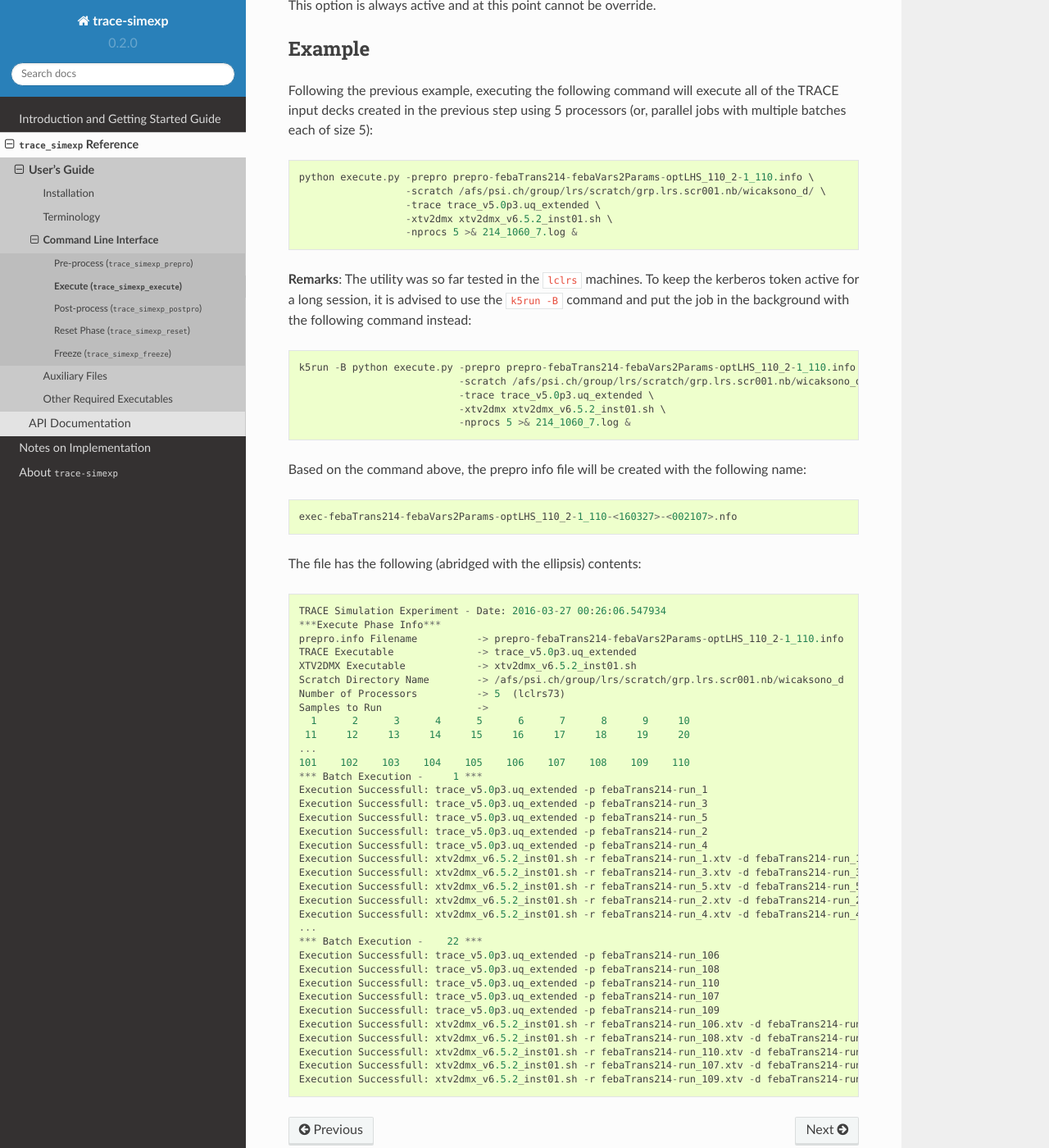
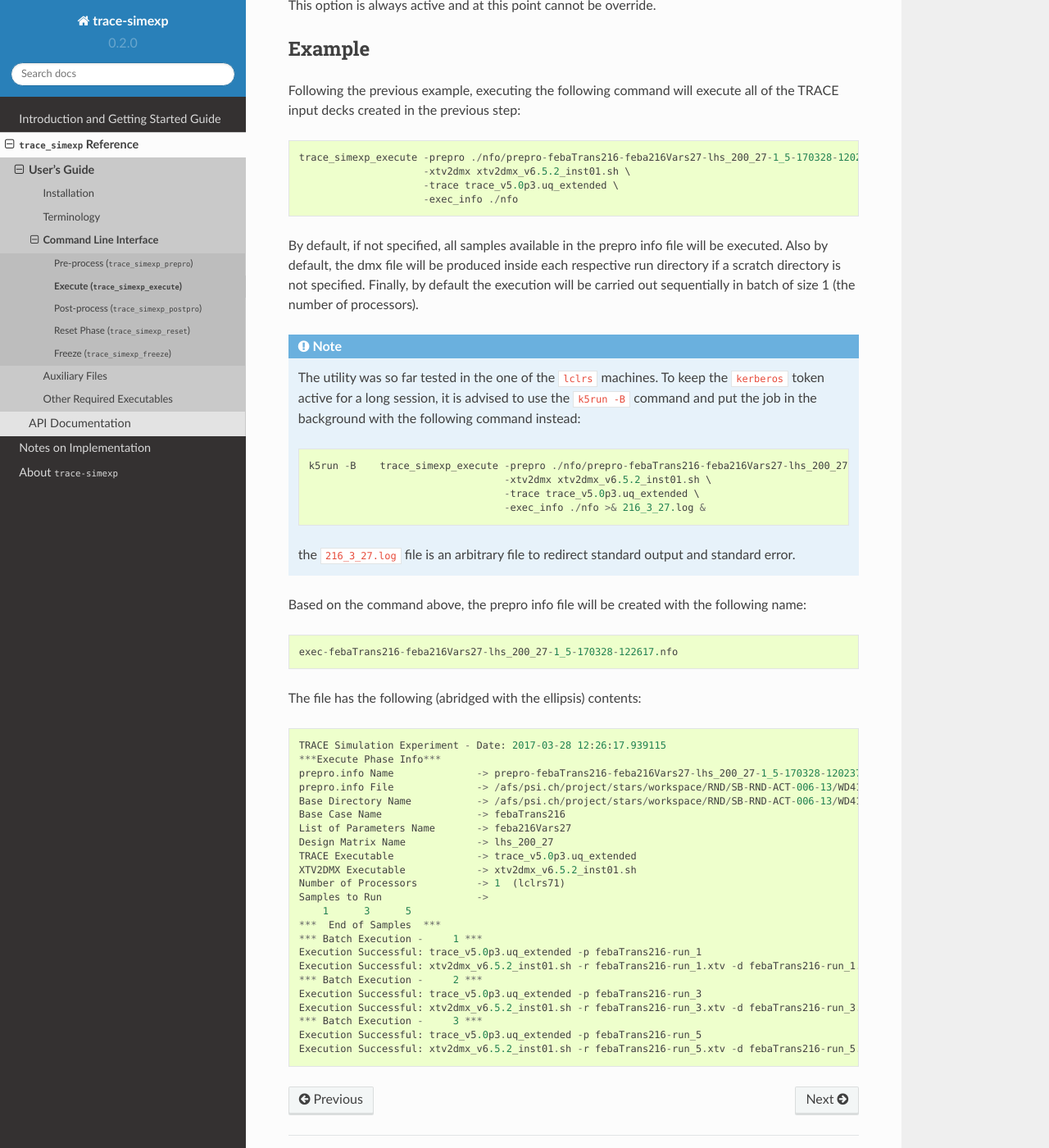
Before and after one commit to damar-wicaksono/trace-simexp, a Sphinx documentation site: the page built from docs/source/user_guide/cli/cli_execute.rst, in a window 1280 px wide and 1400 px high, scrolled down 1729 px. Shown: the whole window at 82% size. Built offline with Sphinx 7.4.7 and the Read the Docs theme 2.0.0, drawn with Linux system fonts in a browser that asks for light colours.

Commit message:
Update documentation of the CLI of execute

```diff
--- a/docs/source/user_guide/cli/cli_execute.rst
+++ b/docs/source/user_guide/cli/cli_execute.rst
@@ -3,12 +3,12 @@
 Execute (``trace_simexp_execute``)
 ==================================
 
-In the execute step, all the input decks that were created in the pre-processing
-step are executed sequentially in batch.
+In the execute step,
+all the input decks that were created in the pre-processing step are executed sequentially in batch.
 This means that the script will traverse the run directories created before and
 execute TRACE using the input deck inside sequentially.
-The size of a batch is controlled by the number of processors supplied by the
-user through the command line argument.
+The size of a batch is controlled by the number of processors supplied by
+the user through the command line argument.
 
 ``trace_simexp_execute`` is the driver script to carry out the execute step.
 It can be invoked in the terminal using the following command::
@@ -20,8 +20,7 @@ It can be invoked in the terminal using the following command::
                          -trace <the trace executable> \
                          -xtv2dmx <the xtv2dmx executable>
 
-Brief explanation on the required arguments can be printed on the screen
-using the following command::
+Brief explanation on the required arguments can be printed on the screen using the following command::
 
     trace_simexp_execute --help
 
@@ -44,101 +43,89 @@ No. Short Name Long Name            Type       Required Description
 12  -V         --version            flag       No       Show the program's version number and exit        None
 === ========== ==================== ========== ======== ================================================= =========
 
-The script execution will also produce an info file (from here on
-in will be called *exec info file*). The info file is produced by default
-with the following naming convention::
+The script execution will also produce an info file (from here on in will be called *exec info file*).
+The info file is produced by default with the following naming convention::
 
     exec-<tracin name>-<parlist name>-<dm name>-<sample_start>_<sample_end>-<YYMMDD>-<HHMMSS>.nfo
 
-The file is used to document the command line arguments specified when the
-script was called, to log the process run for diagnostic purpose, as well as be
-used in the subsequent (post-processing) step.
+The file is used to document the command line arguments specified when the script was called,
+to log the process run for diagnostic purpose, as well as
+be used in the subsequent (post-processing) step.
 See below for the example of the contents.
 
-Simultaneous execution of multiple TRACE simulation often requires large amount
-of disk space even for a single case.
+Simultaneous execution of multiple TRACE simulation often requires large amount of disk space even for a single case.
 To save disk space, the utility takes two measures.
-First, the binary ``xtv`` file is not written directly in the running
-directory during the execution.
-Instead a soft link is created inside the running directory, linked to the
-actual ``xtv`` file written in a *scratch* directory.
-This approach was adopted to limit the disk space usage in a STARS project
-working directory (or *the activity folder*) that is a backup volume and
-limited to 200 [GB] currently.
+First, the binary ``xtv`` file is not written directly in the running directory during the execution.
+Instead a soft link is created inside the running directory,
+linked to the actual ``xtv`` file written in a *scratch* directory.
+This approach was adopted to limit the disk space usage in a STARS project working directory (or *the activity folder*)
+that is a backup volume and limited to 200 [GB] currently.
 The so-called *scratch* directory usually resides in a non-backup volume.
-This measure is optional and is applied when ``-scratch`` option is provided
-with a valid directory. Otherwise, the ``xtv`` will be written directly in
-the run directory.
+This measure is optional and is applied when ``-scratch`` option is provided with a valid directory.
+Otherwise, the ``xtv`` will be written directly in the run directory.
 
-Second, after each execution, the resulting `xtv` file will be directly
-converted to the more space efficient *dmx* format. This is done by using
-`xtv2dmx` utility. As such, the path to the scratch directory as well as the
-path to the executable for `xtv2dmx` utility are needed to be supplied during
-the call.
+Second, after each execution, the resulting `xtv` file will be directly converted to the more space efficient *dmx* format.
+This is done by using `xtv2dmx` utility.
+As such, the path to the scratch directory as well as
+the path to the executable for `xtv2dmx` utility are needed to be supplied during the call.
 This option is always active and at this point cannot be override.
 
 Example
 -------
 
 Following the previous example, executing the following command will
-execute all of the TRACE input decks created in the previous step using 5
-processors (or, parallel jobs with multiple batches each of size 5)::
+execute all of the TRACE input decks created in the previous step::
 
-    python execute.py -prepro prepro-febaTrans214-febaVars2Params-optLHS_110_2-1_110.info \
-                      -scratch /afs/psi.ch/group/lrs/scratch/grp.lrs.scr001.nb/wicaksono_d/ \
-                      -trace trace_v5.0p3.uq_extended \
-                      -xtv2dmx xtv2dmx_v6.5.2_inst01.sh \
-                      -nprocs 5 >& 214_1060_7.log &
+    trace_simexp_execute -prepro ./nfo/prepro-febaTrans216-feba216Vars27-lhs_200_27-1_5-170328-120237.nfo \
+                         -xtv2dmx xtv2dmx_v6.5.2_inst01.sh \
+                         -trace trace_v5.0p3.uq_extended \
+                         -exec_info ./nfo
 
-**Remarks**: The utility was so far tested in the ``lclrs`` machines. To keep the
-kerberos token active for a long session, it is advised to use the ``k5run -B``
-command and put the job in the background with the following command instead::
+By default, if not specified, all samples available in the prepro info file will be executed.
+Also by default, the dmx file will be produced inside each respective run directory if a scratch directory is not specified.
+Finally, by default the execution will be carried out sequentially in batch of size 1 (the number of processors).
 
-    k5run -B python execute.py -prepro prepro-febaTrans214-febaVars2Params-optLHS_110_2-1_110.info \
-                               -scratch /afs/psi.ch/group/lrs/scratch/grp.lrs.scr001.nb/wicaksono_d/ \
-                               -trace trace_v5.0p3.uq_extended \
-                               -xtv2dmx xtv2dmx_v6.5.2_inst01.sh \
-                               -nprocs 5 >& 214_1060_7.log &
+.. note::
 
-Based on the command above, the prepro info file will be created with the
-following name::
+    The utility was so far tested in the one of the ``lclrs`` machines.
+    To keep the ``kerberos`` token active for a long session,
+    it is advised to use the ``k5run -B`` command and put the job in the background
+    with the following command instead::
 
-    exec-febaTrans214-febaVars2Params-optLHS_110_2-1_110-<160327>-<002107>.nfo
+        k5run -B    trace_simexp_execute -prepro ./nfo/prepro-febaTrans216-feba216Vars27-lhs_200_27-1_5-170328-120237.nfo \
+                                         -xtv2dmx xtv2dmx_v6.5.2_inst01.sh \
+                                         -trace trace_v5.0p3.uq_extended \
+                                         -exec_info ./nfo >& 216_3_27.log &
+
+    the ``216_3_27.log`` file is an arbitrary file to redirect standard output
+    and standard error.
+
+Based on the command above, the prepro info file will be created with the following name::
+
+   exec-febaTrans216-feba216Vars27-lhs_200_27-1_5-170328-122617.nfo
 
 The file has the following (abridged with the ellipsis) contents::
 
-    TRACE Simulation Experiment - Date: 2016-03-27 00:26:06.547934
+    TRACE Simulation Experiment - Date: 2017-03-28 12:26:17.939115
     ***Execute Phase Info***
-    prepro.info Filename          -> prepro-febaTrans214-febaVars2Params-optLHS_110_2-1_110.info
+    prepro.info Name              -> prepro-febaTrans216-feba216Vars27-lhs_200_27-1_5-170328-120237.nfo
+    prepro.info File              -> /afs/psi.ch/project/stars/workspace/RND/SB-RND-ACT-006-13/WD41/projects/trace-simexp/nfo/prepro-febaTrans2
+    Base Directory Name           -> /afs/psi.ch/project/stars/workspace/RND/SB-RND-ACT-006-13/WD41/projects/trace-simexp
+    Base Case Name                -> febaTrans216
+    List of Parameters Name       -> feba216Vars27
+    Design Matrix Name            -> lhs_200_27
     TRACE Executable              -> trace_v5.0p3.uq_extended
     XTV2DMX Executable            -> xtv2dmx_v6.5.2_inst01.sh
-    Scratch Directory Name        -> /afs/psi.ch/group/lrs/scratch/grp.lrs.scr001.nb/wicaksono_d
-    Number of Processors          -> 5  (lclrs73)
+    Number of Processors          -> 1  (lclrs71)
     Samples to Run                ->
-      1      2      3      4      5      6      7      8      9     10
-     11     12     13     14     15     16     17     18     19     20
-    ...
-    101    102    103    104    105    106    107    108    109    110
+        1      3      5
+    ***  End of Samples  ***
     *** Batch Execution -     1 ***
-    Execution Successfull: trace_v5.0p3.uq_extended -p febaTrans214-run_1
-    Execution Successfull: trace_v5.0p3.uq_extended -p febaTrans214-run_3
-    Execution Successfull: trace_v5.0p3.uq_extended -p febaTrans214-run_5
-    Execution Successfull: trace_v5.0p3.uq_extended -p febaTrans214-run_2
-    Execution Successfull: trace_v5.0p3.uq_extended -p febaTrans214-run_4
-    Execution Successfull: xtv2dmx_v6.5.2_inst01.sh -r febaTrans214-run_1.xtv -d febaTrans214-run_1.dmx
-    Execution Successfull: xtv2dmx_v6.5.2_inst01.sh -r febaTrans214-run_3.xtv -d febaTrans214-run_3.dmx
-    Execution Successfull: xtv2dmx_v6.5.2_inst01.sh -r febaTrans214-run_5.xtv -d febaTrans214-run_5.dmx
-    Execution Successfull: xtv2dmx_v6.5.2_inst01.sh -r febaTrans214-run_2.xtv -d febaTrans214-run_2.dmx
-    Execution Successfull: xtv2dmx_v6.5.2_inst01.sh -r febaTrans214-run_4.xtv -d febaTrans214-run_4.dmx
-    ...
-    *** Batch Execution -    22 ***
-    Execution Successfull: trace_v5.0p3.uq_extended -p febaTrans214-run_106
-    Execution Successfull: trace_v5.0p3.uq_extended -p febaTrans214-run_108
-    Execution Successfull: trace_v5.0p3.uq_extended -p febaTrans214-run_110
-    Execution Successfull: trace_v5.0p3.uq_extended -p febaTrans214-run_107
-    Execution Successfull: trace_v5.0p3.uq_extended -p febaTrans214-run_109
-    Execution Successfull: xtv2dmx_v6.5.2_inst01.sh -r febaTrans214-run_106.xtv -d febaTrans214-run_106.dmx
-    Execution Successfull: xtv2dmx_v6.5.2_inst01.sh -r febaTrans214-run_108.xtv -d febaTrans214-run_108.dmx
-    Execution Successfull: xtv2dmx_v6.5.2_inst01.sh -r febaTrans214-run_110.xtv -d febaTrans214-run_110.dmx
-    Execution Successfull: xtv2dmx_v6.5.2_inst01.sh -r febaTrans214-run_107.xtv -d febaTrans214-run_107.dmx
-    Execution Successfull: xtv2dmx_v6.5.2_inst01.sh -r febaTrans214-run_109.xtv -d febaTrans214-run_109.dmx
+    Execution Successful: trace_v5.0p3.uq_extended -p febaTrans216-run_1
+    Execution Successful: xtv2dmx_v6.5.2_inst01.sh -r febaTrans216-run_1.xtv -d febaTrans216-run_1.dmx
+    *** Batch Execution -     2 ***
+    Execution Successful: trace_v5.0p3.uq_extended -p febaTrans216-run_3
+    Execution Successful: xtv2dmx_v6.5.2_inst01.sh -r febaTrans216-run_3.xtv -d febaTrans216-run_3.dmx
+    *** Batch Execution -     3 ***
+    Execution Successful: trace_v5.0p3.uq_extended -p febaTrans216-run_5
+    Execution Successful: xtv2dmx_v6.5.2_inst01.sh -r febaTrans216-run_5.xtv -d febaTrans216-run_5.dmx
```
